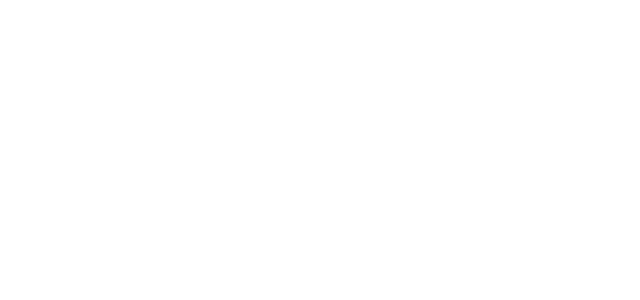
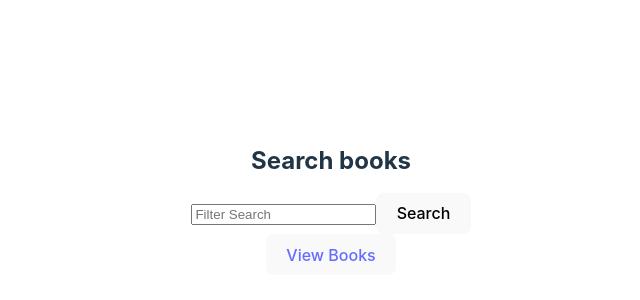
Before and after one commit to felexkemboi/books, a Vue app: page / in a window 1280 px wide. Before the commit this address had no page. Shown: the part 198-498 px from the top of the page, without its empty margins (309-949 px from the left). Built offline with nearby package versions, Linux system fonts and the light colour scheme.

Commit message:
code cleaning and optimization

```diff
--- a/src/components/Books.vue
+++ b/src/components/Books.vue
@@ -1,7 +1,7 @@
 <template>
     <div class="">
       <h2>Books</h2>
-      <button type="button"><router-link to="/home">Back</router-link></button>
+      <button type="button"><router-link to="/">Back</router-link></button>
       <ol>
         <li v-for="book in books" :key="book.title">
           {{ book.title }}
@@ -11,7 +11,6 @@
 </template>
 
 <script setup>
-  import { ref } from 'vue'
   import { mainStore } from '../store/index';
   import { computed } from 'vue'
 
@@ -21,22 +20,5 @@
 </script>
 
 <style scoped>
-.home {
-margin-top: 20px;
-}
-
-.loader {
-border: 6px solid #f3f3f3; /* Light grey */
-border-top: 6px solid #3498db; /* Blue */
-border-radius: 50%;
-width: 20px;
-height: 20px;
-animation: spin 1s linear infinite;
-}
-
-@keyframes spin {
-0% { transform: rotate(0deg); }
-100% { transform: rotate(360deg); }
-}
 
 </style>
--- a/src/components/Home.vue
+++ b/src/components/Home.vue
@@ -16,21 +16,23 @@
 import { ref } from 'vue'
 import axios from 'axios'
 import { mainStore } from '../store/index';
-import { computed } from 'vue'
 
 const store = mainStore();
 const query = ref('')
 const loading = ref(false)
-const books = computed(() => store.getBooks)
 
 const search = async function () {
   const q = query.value.split(" ")
-  // Incase this fails
-  loading.value = true
-  await axios.get(`http://openlibrary.org/search.json?q=${q.length > 1 ? q.join('+') : q}`).then(response => (
-    store.setBooks(response.data.docs)
-  ))
-  loading.value = false
+
+  try {
+    loading.value = true
+    await axios.get(`http://openlibrary.org/search.json?q=${q.length > 1 ? q.join('+') : q}`).then(response => (
+      store.setBooks(response.data.docs)
+    ))
+    loading.value = false
+  } catch (error) {
+    alert("Fetching of the titles failed ", error);
+  }
   query.value = ''
 };
 
--- a/src/router.js
+++ b/src/router.js
@@ -1,12 +1,18 @@
 import { createWebHistory, createRouter } from 'vue-router';
+import { mainStore } from './store/index';
 import Books from  './components/Books.vue'
 import Home from  './components/Home.vue'
 
 const routes = [
     {
-		path: '/home',
+		path: '/',
 		name: 'home',
 		component: Home,
+        beforeEnter: (to, from,next) => {
+            const store = mainStore();
+            store.unSetBooks()
+            return next()
+        },
 	},
 	{
 		path: '/books',
--- a/src/store/index.js
+++ b/src/store/index.js
@@ -18,7 +18,7 @@
       this.books = books;
     },
     unSetBooks() {
-        this.books = [];
+      this.books = [];
     },
   },
   persist: true,
```
